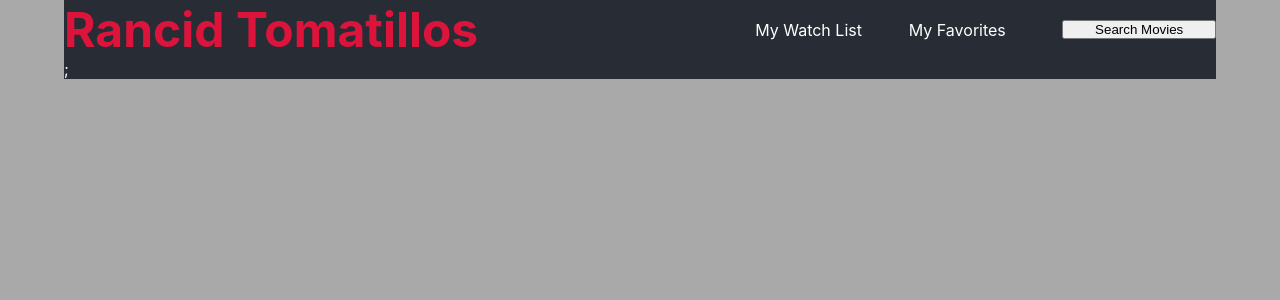
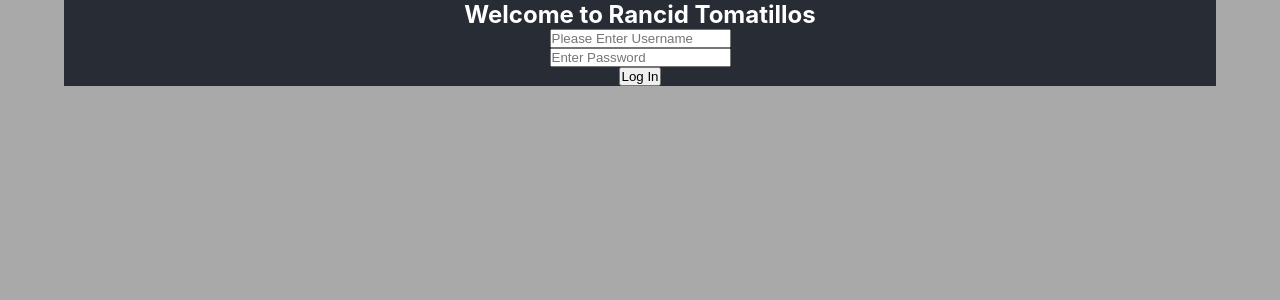
Before and after one commit to Logandv3/rancid-tomatillos, a React (Create React App) app: page /login in a window 1280 px wide. Shown: the top 300 px of the page. Built offline with nearby package versions, Linux system fonts and the light colour scheme; no server answers.

Commit message:
Add route to navigate to login page

```diff
--- a/src/scripts/App.js
+++ b/src/scripts/App.js
@@ -3,9 +3,10 @@ import Header from "./Header";
 import Feature from "./Feature";
 import Detail from "./Detail";
 import Movies from "./Movies";
+import Login from "./Login";
 // import movieData from "./movieDetails.js";
 import "../styles/App.css";
-import { Route } from "react-router-dom";
+import { Route, Switch } from "react-router-dom";
 
 class App extends Component {
   constructor() {
@@ -37,27 +38,33 @@ class App extends Component {
   render() {
     return (
       <div className="App">
-        <Header />
         <Route
           exact
           path="/"
           render={() => {
             return (
               <main>
+                <Header />
                 <Feature />
                 <Movies allMovies={this.state.allMovies} />
               </main>
             );
           }}
         />
+        <Switch>
+        <Route
+          exact
+          path="/login"
+          render={() => <Login />}
+        />
         <Route
           exact
           path="/:movieId"
           render={({ match }) => {
-            return <Detail clickedId={match.params.movieId} />;
+            return <Detail clickedId={match.params.movieId} />
           }}
         />
-        ;
+        </Switch>
       </div>
     );
   }
--- a/src/scripts/Header.js
+++ b/src/scripts/Header.js
@@ -1,7 +1,9 @@
 import React, { Component } from "react";
+import { NavLink } from "react-router-dom";
 import "../styles/Header.css";
 
 class Header extends Component {
+
   render() {
     return (
       <header>
@@ -22,6 +24,9 @@ class Header extends Component {
         >
           My Favorites
         </a>
+        <NavLink to="/login">
+          <p>Login</p>
+        </NavLink>
         <button>Search Movies</button>
       </header>
     );
--- a/src/scripts/Login.js
+++ b/src/scripts/Login.js
@@ -1,12 +1,13 @@
 import React, { Component } from "react";
 import "../styles/Login.css";
+import { Link } from 'react-router-dom';
 
 class Login extends Component {
 
 
   render() {
     return(
-      <form>
+      <form className="login-form">
         <h2>Welcome to Rancid Tomatillos</h2>
         <input type="text" placeholder="Please Enter Username" />
         <input type="password" placeholder="Enter Password" />
@@ -16,4 +17,4 @@ class Login extends Component {
   }
 }
 
-export default Login;
+export default Login
--- a/src/scripts/Movies.js
+++ b/src/scripts/Movies.js
@@ -4,6 +4,7 @@ import "../styles/Movies.css";
 import { Link } from "react-router-dom";
 
 class Movies extends Component {
+
   render() {
     const movieCards = this.props.allMovies.map(movie => {
       return (
--- a/src/styles/Login.css
+++ b/src/styles/Login.css
@@ -0,0 +1,6 @@
+.login-form {
+  display: flex;
+  justify-content: center;
+  flex-direction: column;
+  align-items: center;
+}
```
